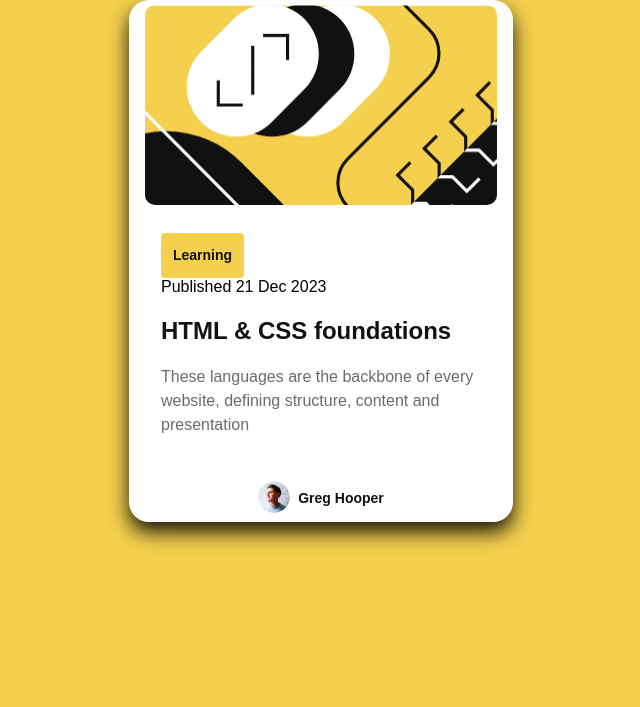
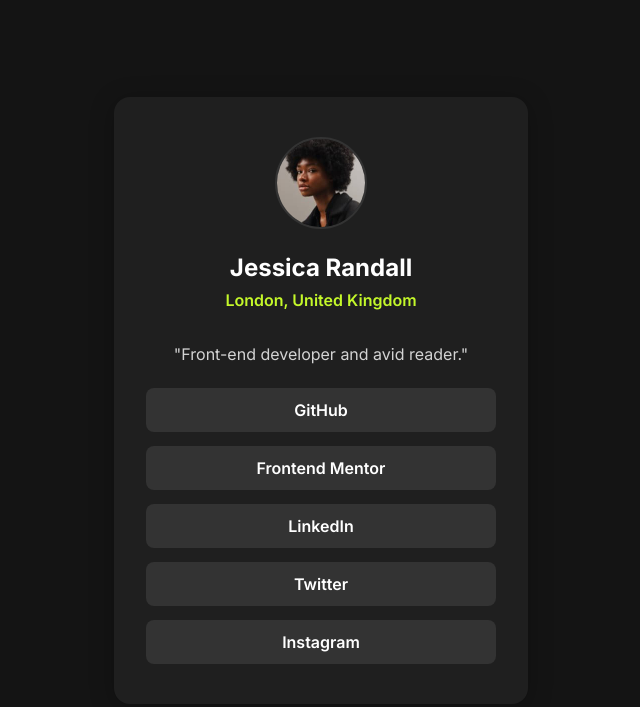
Before and after one commit to rbeudyev/blog-card, a plain HTML site: page index.html in a window 1280 px wide. Shown: the whole page, without its empty margins (319-959 px from the left). Drawn offline with Linux system fonts and the light colour scheme; a web font is replaced by a local one.

Commit message:
Social links

```diff
--- a/index.html
+++ b/index.html
@@ -1,26 +1,36 @@
 <!DOCTYPE html>
-<html lang="en">
-<head>
-    <meta charset="UTF-8">
-    <meta name="viewport" content="width=device-width, initial-scale=1.0">
-    <title>Document</title>
-    <link rel="stylesheet" href="styles.css">
-</head>
-<body>
-    <div class="card">
-        <div class="card-content">
-            <div class="card-header"></div>
-            <div class="card-body">
-                <div class="category">Learning</div>
-                <div class="publish-date">Published 21 Dec 2023</div>
-                <h1>HTML & CSS foundations</h1>
-                <p>These languages are the backbone of every website, defining structure, content and presentation</p>
-            </div>
-            <div class="author">
-                <div class="userpic"><img src="assets/images/image-avatar.webp" alt=""></div>
-                <div class="author-name">Greg Hooper</div>
-            </div>
+<html lang="fr">
+  <head>
+    <meta charset="UTF-8" />
+    <meta name="viewport" content="width=device-width, initial-scale=1.0" />
+    <title>Carte de profil - Jessica Randall</title>
+    <link rel="stylesheet" href="styles.css" />
+    <link rel="preconnect" href="https://fonts.googleapis.com" />
+    <link rel="preconnect" href="https://fonts.gstatic.com" crossorigin />
+    <link
+      href="https://fonts.googleapis.com/css2?family=Inter:wght@400;600;700&display=swap"
+      rel="stylesheet"
+    />
+  </head>
+  <body>
+    <div class="background">
+      <div class="profile-card">
+        <img
+          class="avatar"
+          src="assets/images/avatar-jessica.jpeg"
+          alt="Photo de profil de Jessica Randall"
+        />
+        <h1>Jessica Randall</h1>
+        <p class="location">London, United Kingdom</p>
+        <p class="bio">"Front-end developer and avid reader."</p>
+        <div class="links">
+          <a href="#" class="btn">GitHub</a>
+          <a href="#" class="btn">Frontend Mentor</a>
+          <a href="#" class="btn">LinkedIn</a>
+          <a href="#" class="btn">Twitter</a>
+          <a href="#" class="btn">Instagram</a>
         </div>
+      </div>
     </div>
-</body>
+  </body>
 </html>
--- a/styles.css
+++ b/styles.css
@@ -1,110 +1,96 @@
-@import url(https://fonts.google.com/specimen/Figtree);
-
-body, html{
-    background-color: hsl(47, 88%, 63%);
+body,
+html {
+  height: 100%;
   margin: 0;
   padding: 0;
-    font-family: 'Outfit', sans-serif;
+  font-family: "Inter", Arial, sans-serif;
+  background: #141414;
 }
 
-.card{
-    width: 384px;
-    height: 522px;
-    background-color: hsl(0, 0%, 100%);
-    border-radius: 20px;
+.background {
+  min-height: 100vh;
+  display: flex;
+  align-items: center;
   justify-content: center;
-    align-items: center;
-    display: flex;
-    flex-direction: column;
-    margin: auto;
-    box-shadow: 0 10px 20px rgba(0, 0, 0, 0.9);
+  background: #141414;
 }
 
-.card-content{
+.profile-card {
+  background: #1f1f1f;
+  border-radius: 16px;
+  box-shadow: 0 4px 24px rgba(0, 0, 0, 0.25);
+  padding: 40px 32px;
+  width: 100%;
+  max-width: 350px;
   display: flex;
   flex-direction: column;
   align-items: center;
-    justify-content: center;
-    height: 100%;
-    padding: 16px;
-    gap: 12px;
-}
-.card-header{
-    width: 100%;
-    height: 200px;
-    background-image: url(assets/images/illustration-article.svg);
-    background-size: cover;
-    border-radius: 10px;
-    overflow: hidden;
-    gap: 24px;
-}
-.card-body{
-    padding: 16px;
 }
 
-p{
-    font-size: 16px;
-    font-family: 'Figtree', sans-serif;
-    line-height: 150%;
-    letter-spacing: 0px;
-    color: hsl(0, 0%, 42%);
-    font-weight: 500;
+.avatar {
+  width: 88px;
+  height: 88px;
+  border-radius: 50%;
+  object-fit: cover;
+  margin-bottom: 24px;
+  border: 2px solid #333;
 }
 
-h1{
-    font-size: 24px;
-    font-family: 'Fightree', sans-serif;
-    color: hsl(0, 0%, 7%);
-    line-height: 150%;
-    letter-spacing: 0px;
-    font-weight: 800;
+h1 {
+  color: #fff;
+  font-size: 1.5rem;
+  font-weight: 700;
+  margin: 0 0 8px 0;
+  text-align: center;
 }
 
-
-.h1:hover{
-    color: hsl(47, 88%, 63%);
-}
-.category{
-    background-color: hsl(47, 88%, 63%);
-    width: fit-content;
-    border-radius: 4px;
-    padding: 12px;
-    font-size: 14px;
-    font-family: 'Fightree', sans-serif;
-    font-weight: 800;
-    line-height: 150%;
-    letter-spacing: 0px;
-    color: hsl(0, 0%, 7%);
+.location {
+  color: #c4f82a;
+  font-size: 1rem;
+  font-weight: 600;
+  margin: 0 0 18px 0;
+  text-align: center;
 }
 
-.published{
-    font-size: 14px;
-    font-family: 'Figtree', sans-serif;
-    line-height: 150%;
-    letter-spacing: 0px;
-    color: hsl(0, 0%, 42%);
-    font-weight: 500;
+.bio {
+  color: #d3d3d3;
+  font-size: 1rem;
+  margin-bottom: 24px;
+  text-align: center;
 }
 
-.author{
+.links {
+  width: 100%;
   display: flex;
-    flex-direction: row;
-    justify-content: flex-start;
-    gap: 8px;
-    align-items: center;
+  flex-direction: column;
+  gap: 14px;
 }
 
-.userpic > img{
-    width: 32px;
-    height: 32px;
-    border-radius: 50%;
+.btn {
+  display: block;
+  width: 100%;
+  padding: 12px 0;
+  background: #333;
+  color: #fff;
+  text-align: center;
+  border-radius: 8px;
+  font-weight: 600;
+  text-decoration: none;
+  font-size: 1rem;
+  transition: background 0.2s, color 0.2s;
 }
 
-.author-name{
-    font-size: 14px;
-    font-family: 'Figtree', sans-serif;
-    line-height: 150%;
-    letter-spacing: 0px;
-    color: hsl(0, 0%, 7%);
-    font-weight: 800;
+.btn:hover {
+  background: #c4f82a;
+  color: #1f1f1f;
 }
+
+@media (max-width: 400px) {
+  .profile-card {
+    padding: 24px 8px;
+  }
+  .avatar {
+    width: 64px;
+    height: 64px;
+  }
+}
```
Also changed, not shown: assets/fonts/Figtree-Italic-VariableFont_wght.ttf (deleted), assets/fonts/Figtree-VariableFont_wght.ttf (deleted), assets/fonts/Inter-VariableFont_slnt,wght.ttf (added), assets/fonts/OFL.txt, assets/fonts/README.txt, assets/fonts/static/Figtree-ExtraBold.ttf (deleted), assets/fonts/static/Figtree-Medium.ttf (deleted), assets/fonts/static/Inter-Bold.ttf (added), assets/fonts/static/Inter-Regular.ttf (added), assets/fonts/static/Inter-SemiBold.ttf (added), assets/images/avatar-jessica.jpeg (added), assets/images/illustration-article.svg (deleted), assets/images/image-avatar.webp (deleted). Lines whose indentation alone changed are shown as unchanged.
